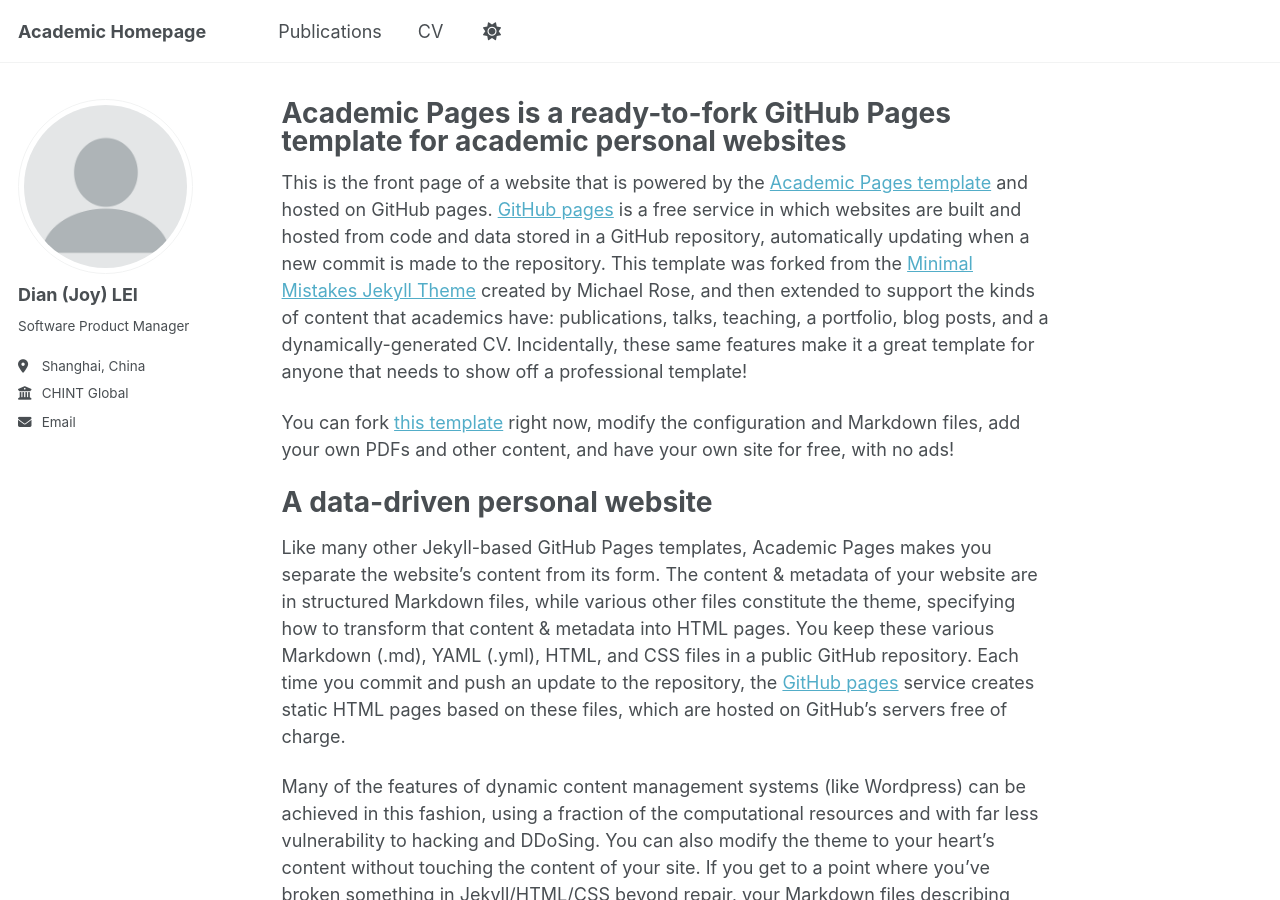
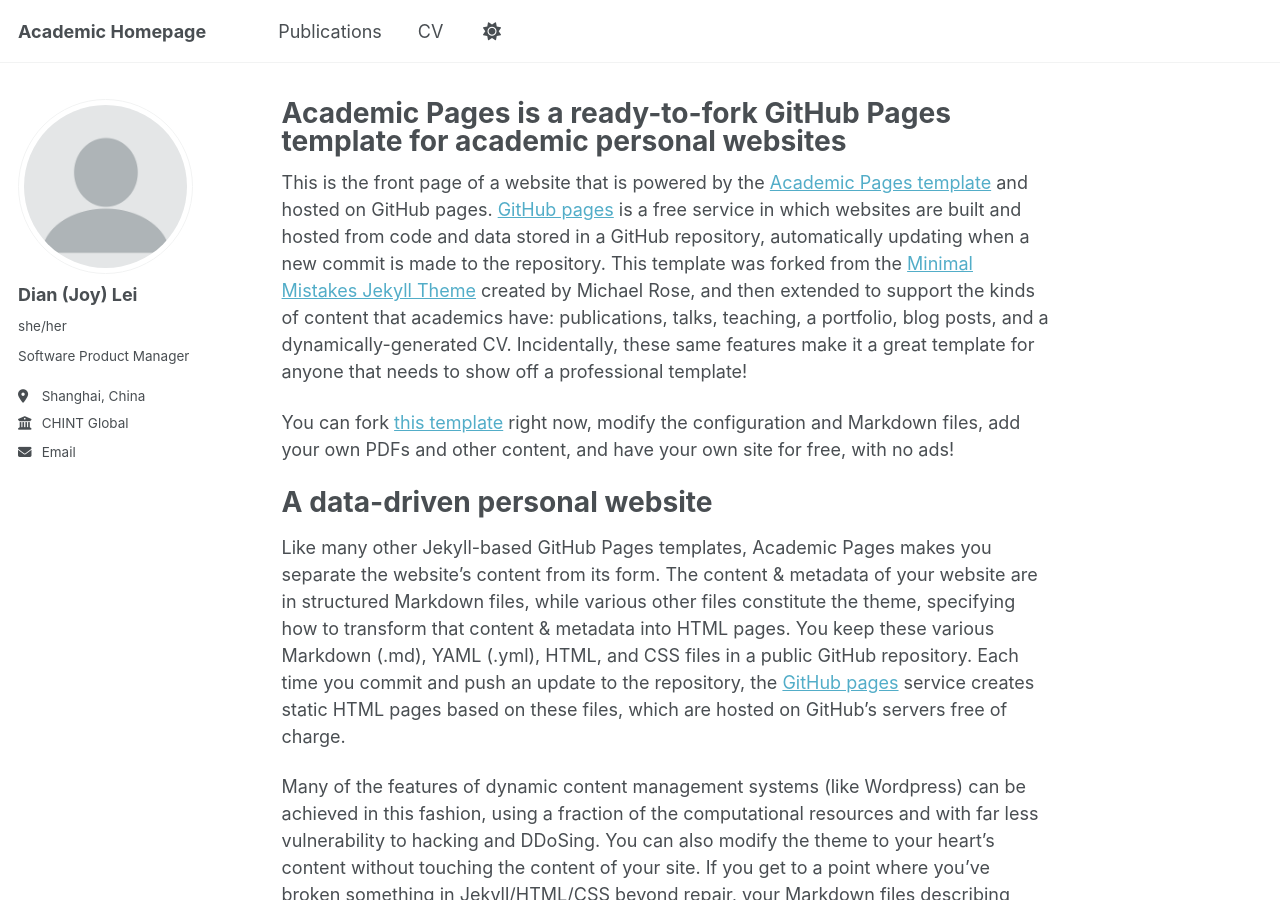
Before and after one commit to joy-lei/joy-lei.github.io, a Jekyll site: the page built from _pages/about.md, in a window 1280 px wide and 900 px high. Built offline with Jekyll 4.4.1, drawn with Linux system fonts in a browser that asks for light colours; a script that is not in the unit is left out.

Commit message:
Update _config.yml

```diff
--- a/_config.yml
+++ b/_config.yml
@@ -24,8 +24,8 @@ repository               : "joy-lei/joy-lei.github.io"
 author:
   # Biographic information
   avatar           : "profile.png"
-  name             : "Dian (Joy) LEI"
-  pronouns         : #"she/her"
+  name             : "Dian (Joy) Lei"
+  pronouns         : "she/her"
   bio              : "Software Product Manager"
   location         : "Shanghai, China"
   employer         : "CHINT Global"
```
